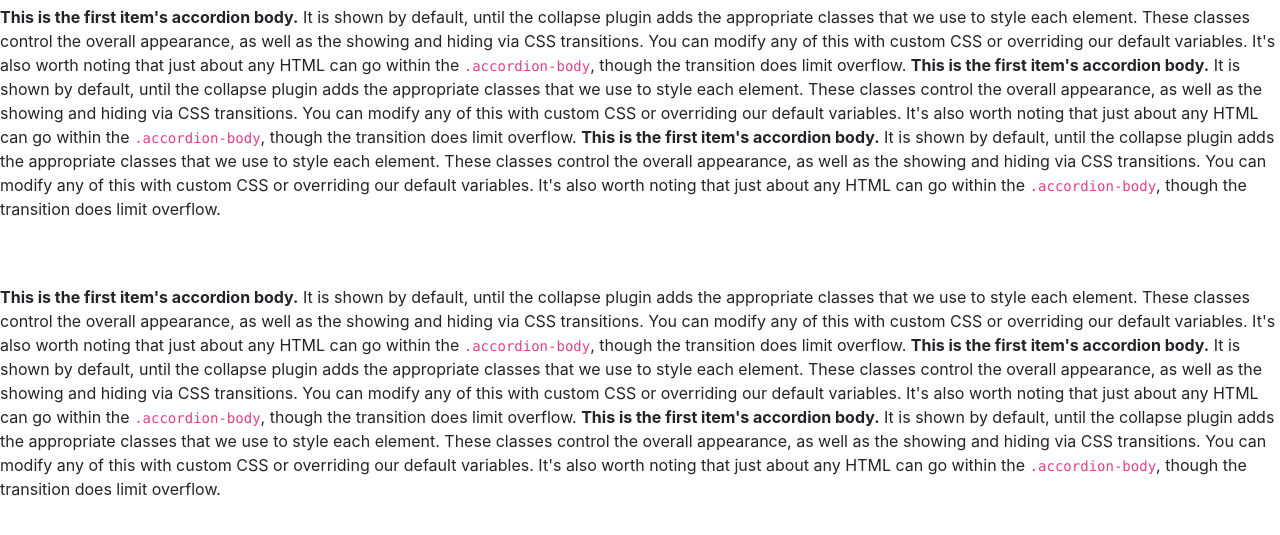
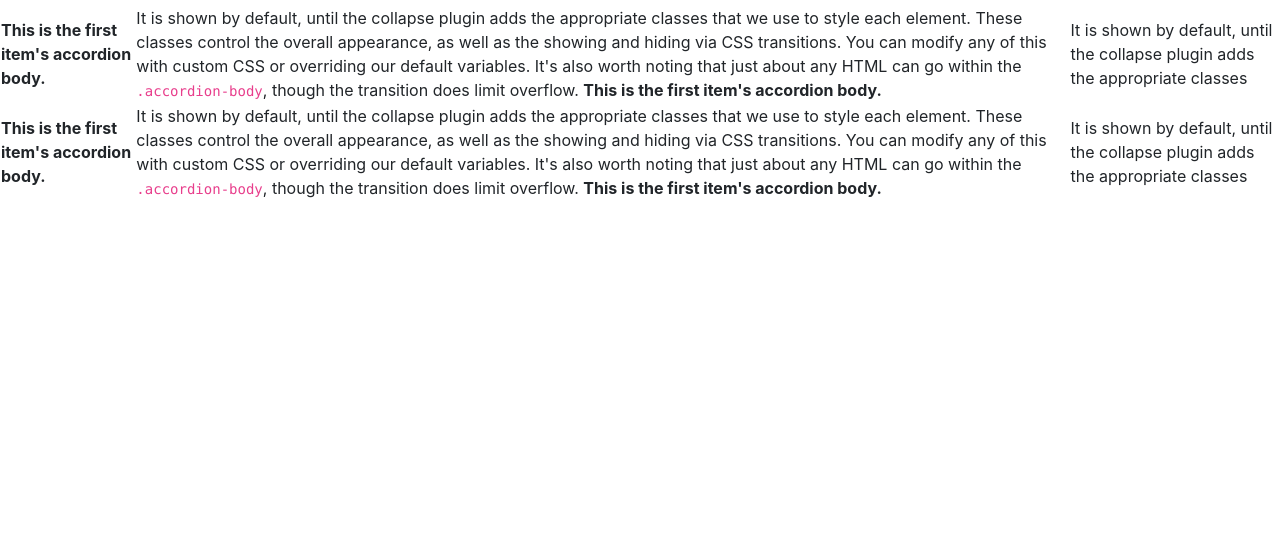
Before and after one commit to arasad28/artest.github.io, a plain HTML site: page index.html in a window 1280 px wide. Shown: the part 41-576 px from the top of the page. Drawn offline with nearby package versions, Linux system fonts and the light colour scheme.

Commit message:
Update index.html

```diff
--- a/index.html
+++ b/index.html
@@ -21,16 +21,23 @@
   </head>
   <body>
     <h2> Hellow World </h2>
-    <p>        <strong>This is the first item's accordion body.</strong> It is shown by default, until the collapse plugin adds the appropriate classes that we use to style each element. These classes control the overall appearance, as well as the showing and hiding via CSS transitions. You can modify any of this with custom CSS or overriding our default variables. It's also worth noting that just about any HTML can go within the <code>.accordion-body</code>, though the transition does limit overflow.
-        <strong>This is the first item's accordion body.</strong> It is shown by default, until the collapse plugin adds the appropriate classes that we use to style each element. These classes control the overall appearance, as well as the showing and hiding via CSS transitions. You can modify any of this with custom CSS or overriding our default variables. It's also worth noting that just about any HTML can go within the <code>.accordion-body</code>, though the transition does limit overflow.
-        <strong>This is the first item's accordion body.</strong> It is shown by default, until the collapse plugin adds the appropriate classes that we use to style each element. These classes control the overall appearance, as well as the showing and hiding via CSS transitions. You can modify any of this with custom CSS or overriding our default variables. It's also worth noting that just about any HTML can go within the <code>.accordion-body</code>, though the transition does limit overflow.
-</p>
-    <br><br>
+    <table>
+    <tr>
+      <td><strong>This is the first item's accordion body.</strong> </td>
+      <td>It is shown by default, until the collapse plugin adds the appropriate classes that we use to style each element. These classes control the overall appearance, as well as the showing and hiding via CSS transitions. You can modify any of this with custom CSS or overriding our default variables. It's also worth noting that just about any HTML can go within the <code>.accordion-body</code>, though the transition does limit overflow.
+        <strong>This is the first item's accordion body.</td>
+      <td>It is shown by default, until the collapse plugin adds the appropriate classes</td>
+      </tr>
+    </table>
+ <table>
+    <tr>
+      <td><strong>This is the first item's accordion body.</strong> </td>
+      <td>It is shown by default, until the collapse plugin adds the appropriate classes that we use to style each element. These classes control the overall appearance, as well as the showing and hiding via CSS transitions. You can modify any of this with custom CSS or overriding our default variables. It's also worth noting that just about any HTML can go within the <code>.accordion-body</code>, though the transition does limit overflow.
+        <strong>This is the first item's accordion body.</td>
+      <td>It is shown by default, until the collapse plugin adds the appropriate classes</td>
+      </tr>
+    </table>
 
-     <p>        <strong>This is the first item's accordion body.</strong> It is shown by default, until the collapse plugin adds the appropriate classes that we use to style each element. These classes control the overall appearance, as well as the showing and hiding via CSS transitions. You can modify any of this with custom CSS or overriding our default variables. It's also worth noting that just about any HTML can go within the <code>.accordion-body</code>, though the transition does limit overflow.
-        <strong>This is the first item's accordion body.</strong> It is shown by default, until the collapse plugin adds the appropriate classes that we use to style each element. These classes control the overall appearance, as well as the showing and hiding via CSS transitions. You can modify any of this with custom CSS or overriding our default variables. It's also worth noting that just about any HTML can go within the <code>.accordion-body</code>, though the transition does limit overflow.
-        <strong>This is the first item's accordion body.</strong> It is shown by default, until the collapse plugin adds the appropriate classes that we use to style each element. These classes control the overall appearance, as well as the showing and hiding via CSS transitions. You can modify any of this with custom CSS or overriding our default variables. It's also worth noting that just about any HTML can go within the <code>.accordion-body</code>, though the transition does limit overflow.
-</p>
 
 
     <!-- Optional JavaScript -->
```
